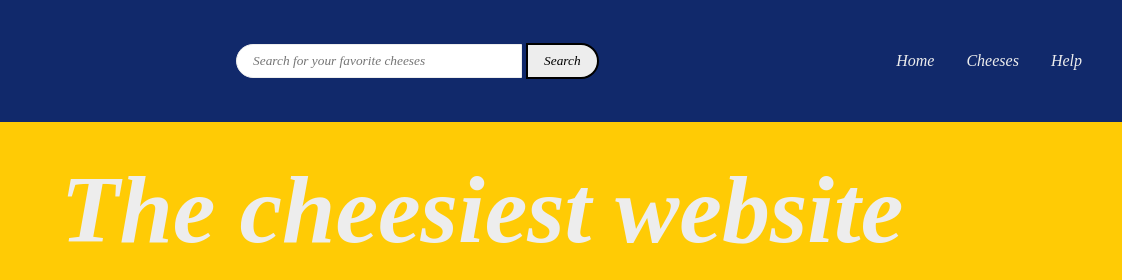
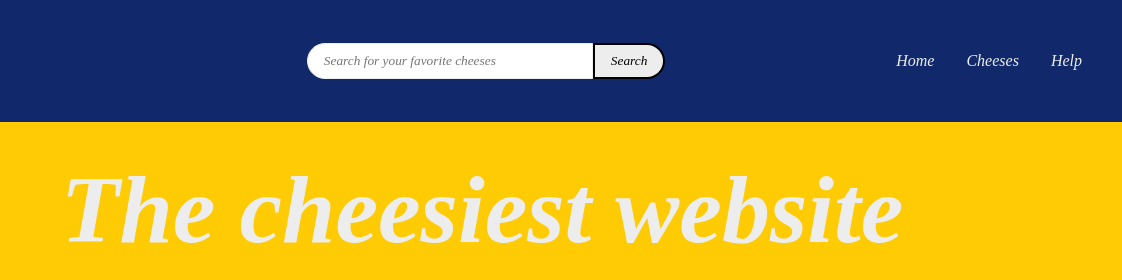
Before and after one commit to Paam-8/12.05-CSS-Position, a plain HTML site: page index.html in a window 1280 px wide. Shown: the top 280 px of the page, 158-1280 px from the left. Drawn offline with Linux system fonts and the light colour scheme; a web font is replaced by a local one.

Commit message:
someposition

```diff
--- a/style.css
+++ b/style.css
@@ -39,6 +39,10 @@ header{
 /*-----------Abajo son los ajustes a la barra de búsqueda-------------*/
 
 header form{
+    display: flex;
+    justify-content: center;
+    position: relative;
+    left: 2.5rem;
     width: 35%;
 }
 
```
